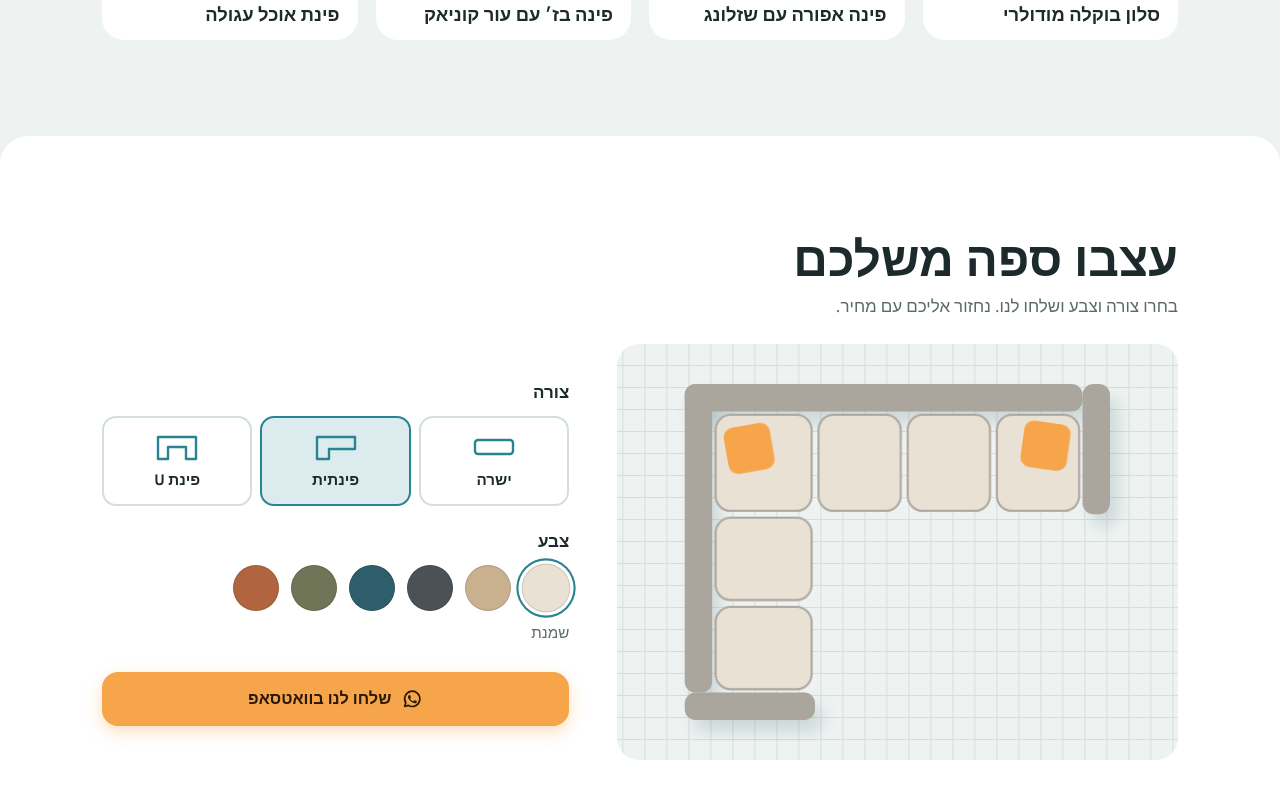
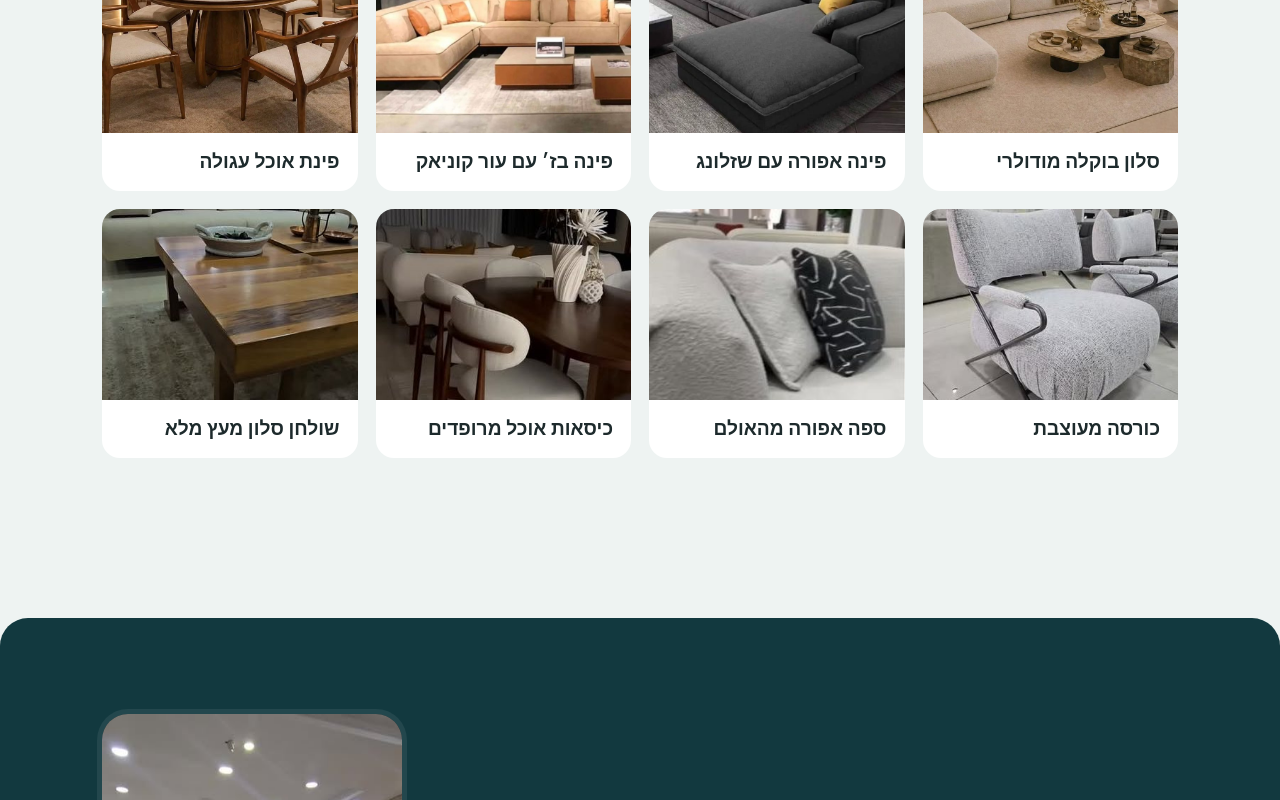
Before and after one commit to metanissarji/alamiya_furniture, a plain HTML site: page index.html in a window 1280 px wide. Shown: the part 1320-2120 px from the top of the page. Drawn offline with Linux system fonts and the light colour scheme; grey boxes are pictures that could not be loaded; a web font is replaced by a local one.

Commit message:
Add category filter, show models two per row on phones, drop sofa designer
Adds four more pieces from the showroom (armchair, gray sofa, dining chairs,
coffee table) so each category has enough to browse and rows stay even.

Co-Authored-By: Claude Opus 5 <noreply@anthropic.com>

```diff
--- a/index.html
+++ b/index.html
@@ -90,7 +90,6 @@ body.switching main{opacity:0}
 .btn-primary{background:var(--cushion);color:var(--cushion-ink);box-shadow:0 6px 16px rgba(246,165,74,.35)}
 .btn-ghost{border-color:var(--teal);color:var(--teal);background:transparent}
 .btn-light{border-color:rgba(255,255,255,.5);color:#fff}
-.btn-block{width:100%}
 
 /* ---------- פתיח ---------- */
 .hero-img{height:44vh;height:44svh;min-height:280px;max-height:520px;overflow:hidden;border-radius:0 0 28px 28px}
@@ -113,46 +112,26 @@ body.switching main{opacity:0}
 .sec-head p{margin-top:8px;color:var(--muted)}
 
 /* ---------- דגמים ---------- */
-.grid{list-style:none;padding:0;margin:26px 0 0;display:grid;grid-template-columns:1fr;gap:18px}
-.card{display:block;width:100%;border:0;padding:0;background:var(--paper);border-radius:22px;overflow:hidden;text-align:start;transition:box-shadow .3s,transform .3s var(--ease)}
+.chips{display:flex;gap:8px;overflow-x:auto;margin:22px -20px 0;padding:2px 20px 6px;scrollbar-width:none}
+.chips::-webkit-scrollbar{display:none}
+.chip{flex:none;min-height:44px;padding:0 16px;border-radius:999px;border:2px solid var(--line);background:var(--paper);font-weight:600;font-size:.95rem;color:var(--ink);transition:background .2s,border-color .2s,color .2s}
+.chip[aria-pressed="true"]{background:var(--teal);border-color:var(--teal);color:#fff}
+.grid{list-style:none;padding:0;margin:18px 0 0;display:grid;grid-template-columns:1fr 1fr;gap:12px}
+.grid li[hidden]{display:none}
+.grid li.show{animation:cardIn .45s var(--ease) both;animation-delay:calc(var(--i,0)*50ms)}
+@keyframes cardIn{from{opacity:0;transform:translateY(12px)}to{opacity:1;transform:none}}
+.card{display:flex;flex-direction:column;width:100%;height:100%;border:0;padding:0;background:var(--paper);border-radius:18px;overflow:hidden;text-align:start;transition:box-shadow .3s,transform .3s var(--ease)}
 .card:hover{box-shadow:0 14px 34px rgba(18,57,63,.12);transform:translateY(-3px)}
-.card figure{position:relative;margin:0;aspect-ratio:1.6;overflow:hidden;background:#e3e9e8}
+.card figure{position:relative;margin:0;aspect-ratio:4/3;overflow:hidden;background:#e3e9e8}
 .card img{width:100%;height:100%;object-fit:cover;transition:transform .7s var(--ease)}
 .card:hover img{transform:scale(1.04)}
-.badge{position:absolute;top:12px;inset-inline-start:12px;padding:4px 12px;border-radius:999px;background:var(--cushion);color:var(--cushion-ink);font-weight:600;font-size:.85rem}
-.card .cb{display:flex;align-items:center;justify-content:space-between;gap:12px;padding:16px 18px}
-.card h3{font-size:1.3rem}
+.badge{position:absolute;top:8px;inset-inline-start:8px;padding:2px 10px;border-radius:999px;background:var(--cushion);color:var(--cushion-ink);font-weight:600;font-size:.85rem}
+.card .cb{display:flex;flex-direction:column;align-items:flex-start;gap:4px;padding:12px 12px 14px}
+.card h3{font-size:1.02rem;line-height:1.25}
+.card .price{font-size:1rem;color:var(--teal)}
 .price{font-family:var(--display);font-weight:600;font-size:1.2rem;white-space:nowrap;direction:ltr;unicode-bidi:isolate}
 .was{color:var(--muted);font-size:.9rem;white-space:nowrap}
 .was s{direction:ltr;unicode-bidi:isolate;display:inline-block}
-
-/* ---------- מעצב ספה ---------- */
-.design{background:var(--paper);border-radius:28px}
-.cfg{display:grid;gap:22px;margin-top:24px}
-.stage{border-radius:22px;background-color:var(--fog);background-image:linear-gradient(var(--line) 1px,transparent 1px),linear-gradient(90deg,var(--line) 1px,transparent 1px);background-size:22px 22px;background-position:center;padding:18px;display:grid;place-items:center}
-.stage svg{width:100%;height:220px}
-#plan .fr{fill:var(--frame);transition:fill .45s ease}
-#plan .st{fill:var(--fab);stroke:var(--frame);stroke-width:1.5;transition:fill .45s ease,stroke .45s ease}
-#plan .pw{fill:var(--cushion)}
-#plan .shadow{fill:rgba(18,57,63,.14);filter:blur(6px)}
-.js-motion #plan .st{transform-box:fill-box;transform-origin:center;animation:pop .5s var(--bounce) both;animation-delay:calc(var(--i)*40ms)}
-.js-motion #plan .pw{transform-box:fill-box;transform-origin:50% 100%;animation:drop .8s var(--bounce) both;animation-delay:calc(180ms + var(--i)*80ms)}
-@keyframes pop{from{transform:scale(.55);opacity:0}to{transform:none;opacity:1}}
-.ctl{border:0;margin:0;padding:0;min-width:0}
-.ctl legend{font-weight:600;margin-bottom:10px;padding:0}
-.ctl+.ctl{margin-top:22px}
-.opt,.sw{position:relative}
-.opt input,.sw input{position:absolute;opacity:0;inset:0;margin:0;cursor:pointer}
-.shapes{display:grid;grid-template-columns:repeat(3,1fr);gap:8px}
-.shapes label{display:flex;flex-direction:column;align-items:center;gap:6px;padding:14px 6px 12px;border-radius:14px;border:2px solid var(--line);font-weight:600;font-size:.95rem;cursor:pointer;transition:border-color .2s,background .2s}
-.shapes svg{width:44px;height:30px;color:var(--teal)}
-.shapes input:checked+label{border-color:var(--teal);background:var(--teal-soft)}
-.shapes input:focus-visible+label,.sw input:focus-visible+label{outline:3px solid var(--teal);outline-offset:3px}
-.swatches{display:flex;flex-wrap:wrap;gap:12px}
-.sw label{display:block;width:46px;height:46px;border-radius:50%;background:var(--c);box-shadow:inset 0 0 0 1px rgba(0,0,0,.12);cursor:pointer;transition:transform .25s var(--bounce)}
-.sw input:checked+label{transform:scale(1.06);box-shadow:inset 0 0 0 1px rgba(0,0,0,.12),0 0 0 3px var(--paper),0 0 0 5px var(--teal)}
-.sw-name{margin-top:10px;color:var(--muted);font-size:.95rem}
-.cfg .btn{margin-top:26px}
 
 /* ---------- אולם תצוגה ---------- */
 .visit{background:var(--deep);color:#fff;margin-top:64px;border-radius:28px 28px 0 0}
@@ -191,7 +170,7 @@ dialog.sheet.closing{animation:sheetDown .25s ease-in forwards}
 .sheet-x{position:absolute;z-index:3;top:12px;inset-inline-end:12px;width:44px;height:44px;border-radius:50%;border:0;background:rgba(255,255,255,.95);display:grid;place-items:center;box-shadow:0 2px 10px rgba(0,0,0,.15)}
 .sheet-x svg{width:20px;height:20px}
 .sheet-media{margin:0;background:var(--fog);touch-action:pan-x}
-.sheet-media img{width:100%;aspect-ratio:1.6;object-fit:cover}
+.sheet-media img{width:100%;height:auto;max-height:56vh;object-fit:cover}
 .sheet-body{padding:22px 20px 26px;display:flex;flex-direction:column;gap:10px}
 .sheet-body h3{font-size:1.8rem}
 .sheet-body .d{color:var(--muted)}
@@ -203,7 +182,10 @@ dialog.sheet.closing{animation:sheetDown .25s ease-in forwards}
 
 /* ---------- טאבלט ומחשב ---------- */
 @media (min-width:640px){
-  .grid{grid-template-columns:1fr 1fr}
+  .grid{grid-template-columns:repeat(3,1fr);gap:18px}
+  .card h3{font-size:1.2rem}
+  .card .cb{padding:16px 18px 18px}
+  .chips{margin-inline:0;padding-inline:0}
   .actions{grid-template-columns:auto auto;justify-content:start}
   .sheet-act{grid-template-columns:1.4fr 1fr}
 }
@@ -218,9 +200,6 @@ dialog.sheet.closing{animation:sheetDown .25s ease-in forwards}
   .hero-copy{padding:0}
   .perks{justify-content:start;grid-template-columns:repeat(3,max-content);gap:36px;text-align:start}
   .perks li{flex-direction:row}
-  .grid{grid-template-columns:repeat(3,1fr)}
-  .cfg{grid-template-columns:1.2fr 1fr;gap:48px;align-items:center}
-  .stage svg{height:380px}
   .visit-grid{grid-template-columns:1fr auto;gap:80px}
   .vframe{width:300px}
   dialog.sheet{margin:auto;max-width:560px;width:calc(100% - 64px);border-radius:26px;max-height:90vh}
@@ -231,7 +210,6 @@ dialog.sheet.closing{animation:sheetDown .25s ease-in forwards}
 }
 @media (min-width:1200px){
   .grid{grid-template-columns:repeat(4,1fr)}
-  .card h3{font-size:1.15rem}
 }
 @media (max-width:959px){
   .hero>.wrap{padding-inline:0}
@@ -275,7 +253,6 @@ dialog.sheet.closing{animation:sheetDown .25s ease-in forwards}
     </a>
     <nav class="nav" aria-label="ניווט">
       <a href="#models" data-t="nav.models">הדגמים</a>
-      <a href="#design" data-t="nav.design">עיצוב ספה</a>
       <a href="#visit" data-t="nav.visit">אולם תצוגה</a>
     </nav>
     <div class="sofa-toggle" role="group" aria-label="שפה / اللغة">
@@ -306,33 +283,10 @@ dialog.sheet.closing{animation:sheetDown .25s ease-in forwards}
     <div class="wrap">
       <div class="sec-head rv">
         <h2 id="models-h" data-t="models.h">הדגמים שלנו</h2>
-        <p data-t="models.p">הקישו על דגם כדי לשאול עליו.</p>
+        <p data-t="models.p">בחרו סוג, והקישו על דגם כדי לשאול עליו.</p>
       </div>
+      <div class="chips" id="chips" role="group" data-t-aria="filter" aria-label="סינון לפי סוג"></div>
       <ul class="grid" id="grid"></ul>
-    </div>
-  </section>
-
-  <section class="sec design" id="design" aria-labelledby="des-h">
-    <div class="wrap">
-      <div class="sec-head rv">
-        <h2 id="des-h" data-t="des.h">עצבו ספה משלכם</h2>
-        <p data-t="des.p">בחרו צורה וצבע ושלחו לנו. נחזור אליכם עם מחיר.</p>
-      </div>
-      <div class="cfg">
-        <div class="stage rv"><svg id="plan" role="img" aria-label=""></svg></div>
-        <div class="rv">
-          <fieldset class="ctl">
-            <legend data-t="des.shape">צורה</legend>
-            <div class="shapes" id="shapes"></div>
-          </fieldset>
-          <fieldset class="ctl">
-            <legend data-t="des.color">צבע</legend>
-            <div class="swatches" id="fabSw"></div>
-            <p class="sw-name" id="fabName"></p>
-          </fieldset>
-          <a class="btn btn-primary btn-block" id="cfgSend" href="#" target="_blank" rel="noopener"><svg><use href="#i-wa"/></svg><span data-t="des.send">שלחו לנו בוואטסאפ</span></a>
-        </div>
-      </div>
     </div>
   </section>
 
@@ -403,16 +357,13 @@ const WAZE_URL = 'https://waze.com/ul?q=' + encodeURIComponent('רהיטי עא
 const T = {
   he: {
     'doc.title':'רהיטי עאלמיה | ספות ופינות ישיבה בייצור מקומי',
-    'nav.models':'הדגמים','nav.design':'עיצוב ספה','nav.visit':'אולם תצוגה',
+    'nav.models':'הדגמים','nav.visit':'אולם תצוגה',
     'hero.title':'הבית יפה יותר<br>עם <em>עאלמיה</em>',
     'hero.sub':'ספות ופינות ישיבה בייצור מקומי, בכל מידה ובכל צבע.',
     'hero.cta':'לדגמים שלנו',
     'perk1':'ייצור מקומי','perk2':'אחריות לשנים','perk3':'משלוח עד הבית',
-    'models.h':'הדגמים שלנו','models.p':'הקישו על דגם כדי לשאול עליו.',
-    'deal':'מבצע','price.was':'במקום',
-    'des.h':'עצבו ספה משלכם','des.p':'בחרו צורה וצבע ושלחו לנו. נחזור אליכם עם מחיר.',
-    'des.shape':'צורה','des.color':'צבע','des.send':'שלחו לנו בוואטסאפ',
-    'shape.I':'ישרה','shape.L':'פינתית','shape.U':'פינת U',
+    'models.h':'הדגמים שלנו','models.p':'בחרו סוג, והקישו על דגם כדי לשאול עליו.',
+    'cat.all':'הכל','cat.corner':'פינות','cat.sofa':'ספות','cat.table':'שולחנות','filter':'סינון לפי סוג','deal':'מבצע','price.was':'במקום',
     'vis.h':'בואו לאולם התצוגה','vis.p':'עין איברהים, אום אל-פחם. עשרות דגמים שאפשר לשבת עליהם לפני שמחליטים.',
     'vis.waze':'נווטו ב-Waze','vis.video':'סרטון מאולם התצוגה',
     'foot.rights':'© 2026 רהיטי עאלמיה','foot.credit':'עיצוב ובניית אתר: Nexora',
@@ -420,21 +371,16 @@ const T = {
     'sheet.wa':'שאלו בוואטסאפ','sheet.call':'התקשרו','sheet.close':'סגירה',
     'wa.general':'שלום, הגעתי מהאתר ואשמח לפרטים על הרהיטים.',
     'wa.product':n=>`שלום, אני מתעניין/ת בדגם "${n}". אפשר לקבל פרטים?`,
-    'wa.cfg':(s,c)=>`שלום, עיצבתי ספה באתר: ${s}, בצבע ${c}. אשמח להצעת מחיר.`,
-    'plan.aria':(s,c)=>`שרטוט ספה ${s} בצבע ${c}`
   },
   ar: {
     'doc.title':'العالمية للأثاث | كنبايات وزوايا صناعة محلية',
-    'nav.models':'الموديلات','nav.design':'صمّم كنبتك','nav.visit':'المعرض',
+    'nav.models':'الموديلات','nav.visit':'المعرض',
     'hero.title':'مع <em>العالمية</em><br>بيتك أحلى',
     'hero.sub':'كنبايات وزوايا صناعة محلية، بأي مقاس وأي لون.',
     'hero.cta':'شوف الموديلات',
     'perk1':'صناعة محلية','perk2':'ضمان لسنوات','perk3':'توصيل للبيت',
-    'models.h':'موديلاتنا','models.p':'اضغط على الموديل لتسأل عنه.',
-    'deal':'عرض','price.was':'بدل',
-    'des.h':'صمّم كنبتك','des.p':'اختر الشكل واللون وأرسله لنا، ونرد عليك بالسعر.',
-    'des.shape':'الشكل','des.color':'اللون','des.send':'أرسل لنا عبر واتساب',
-    'shape.I':'مستقيمة','shape.L':'زاوية','shape.U':'زاوية U',
+    'models.h':'موديلاتنا','models.p':'اختر النوع، واضغط على الموديل لتسأل عنه.',
+    'cat.all':'الكل','cat.corner':'زوايا','cat.sofa':'كنبايات','cat.table':'طاولات','filter':'تصفية حسب النوع','deal':'عرض','price.was':'بدل',
     'vis.h':'زورونا في المعرض','vis.p':'عين إبراهيم، أم الفحم. عشرات الموديلات تقدر تجرّبها قبل ما تقرّر.',
     'vis.waze':'وصّلني بـ Waze','vis.video':'فيديو من المعرض',
     'foot.rights':'© 2026 العالمية للأثاث','foot.credit':'تصميم وبناء الموقع: Nexora',
@@ -442,46 +388,48 @@ const T = {
     'sheet.wa':'اسأل عبر واتساب','sheet.call':'اتصل','sheet.close':'إغلاق',
     'wa.general':'مرحبا، وصلت من الموقع وبدي تفاصيل عن الأثاث.',
     'wa.product':n=>`مرحبا، أنا مهتم/ة بموديل "${n}". ممكن تفاصيل؟`,
-    'wa.cfg':(s,c)=>`مرحبا، صمّمت كنبة في الموقع: ${s}، باللون ${c}. بدي عرض سعر.`,
-    'plan.aria':(s,c)=>`رسم كنبة ${s} باللون ${c}`
   }
 };
 
+const CATS = ['all','corner','sofa','table'];
 const PRODUCTS = [
-  {id:'family-u', img:'img/family-u.jpg',
+  {id:'family-u', cat:'corner', img:'img/family-u.jpg',
     he:['פינת U משפחתית','עור בגוון קוניאק עם בד בהיר, מקום לכל המשפחה.'],
     ar:['زاوية U عائلية','جلد بلون الكونياك مع قماش فاتح، مكان لكل العائلة.']},
-  {id:'summer', img:'img/summer.jpg', price:4990,
+  {id:'summer', cat:'corner', img:'img/summer.jpg', price:4990,
     he:['פינה מודולרית – קיץ 2026','בוקלה בגוון חול עם שזלונג עמוק.'],
     ar:['زاوية معيارية – صيف 2026','بوكليه بلون الرمل مع شيزلونج عميق.']},
-  {id:'u-channel', img:'img/u-channel.jpg',
+  {id:'u-channel', cat:'corner', img:'img/u-channel.jpg',
     he:['פינה בתפרים אנכיים','ריפוד רך וידיות מצופות עץ אגוז.'],
     ar:['زاوية بخياطة عمودية','تنجيد ناعم ومساند من خشب الجوز.']},
-  {id:'cloud', img:'img/cloud.jpg',
+  {id:'cloud', cat:'sofa', img:'img/cloud.jpg',
     he:['ספת ענן','בוקלה לבן, רכה במיוחד.'],
     ar:['كنبة الغيمة','بوكليه أبيض، طرية جداً.']},
-  {id:'modular', img:'img/modular.jpg',
+  {id:'modular', cat:'sofa', img:'img/modular.jpg',
     he:['סלון בוקלה מודולרי','חלקים נפרדים שמסדרים לפי החדר.'],
     ar:['صالون بوكليه معياري','قطع منفصلة ترتّبها حسب الغرفة.']},
-  {id:'gray-corner', img:'img/gray-corner.jpg',
+  {id:'gray-corner', cat:'corner', img:'img/gray-corner.jpg',
     he:['פינה אפורה עם שזלונג','בד עמיד לשימוש יומיומי.'],
     ar:['زاوية رمادية مع شيزلونج','قماش متين للاستعمال اليومي.']},
-  {id:'cognac', img:'img/cognac.jpg',
+  {id:'cognac', cat:'corner', img:'img/cognac.jpg',
     he:['פינה בז׳ עם עור קוניאק','בד בז׳ עם עיטורי עור.'],
     ar:['زاوية بيج مع جلد كونياك','قماش بيج مع تفاصيل جلد.']},
-  {id:'dining', img:'img/dining.jpg',
+  {id:'dining', cat:'table', img:'img/dining.jpg',
     he:['פינת אוכל עגולה','שולחן שיש ושישה כיסאות.'],
-    ar:['طاولة سفرة دائرية','طاولة رخام وستة كراسٍ.']}
+    ar:['طاولة سفرة دائرية','طاولة رخام وستة كراسٍ.']},
+  {id:'armchair', cat:'sofa', img:'img/armchair.jpg',
+    he:['כורסה מעוצבת','בד בוקלה אפור על מסגרת מתכת.'],
+    ar:['فوتيه مودرن','قماش بوكليه رمادي على هيكل معدني.']},
+  {id:'gray-sofa', cat:'sofa', img:'img/gray-sofa.jpg',
+    he:['ספה אפורה מהאולם','בוקלה אפור רך עם כריות נוי.'],
+    ar:['كنبة رمادية من المعرض','بوكليه رمادي ناعم مع مخدات زينة.']},
+  {id:'dining-chairs', cat:'table', img:'img/dining-chairs.jpg',
+    he:['כיסאות אוכל מרופדים','ריפוד שמנת ומסגרת עץ כהה.'],
+    ar:['كراسي سفرة منجّدة','تنجيد كريمي وهيكل خشب داكن.']},
+  {id:'coffee-table', cat:'table', img:'img/coffee-table.jpg',
+    he:['שולחן סלון מעץ מלא','עץ טבעי בגוונים חמים.'],
+    ar:['طاولة صالون خشب','خشب طبيعي بألوان دافئة.']}
 ];
-const FABRICS = [
-  {id:'cream', c:'#E9E2D4', he:'שמנת', ar:'كريمي'},
-  {id:'sand', c:'#C9B08F', he:'חול', ar:'رملي'},
-  {id:'charcoal', c:'#4B5157', he:'אפור פחם', ar:'رمادي فحمي'},
-  {id:'petrol', c:'#2E5E6B', he:'כחול פטרול', ar:'أزرق بترولي'},
-  {id:'olive', c:'#6F7556', he:'ירוק זית', ar:'زيتي'},
-  {id:'terra', c:'#B0643F', he:'טרקוטה', ar:'تيراكوتا'}
-];
-
 const $ = (s, r=document) => r.querySelector(s);
 const $$ = (s, r=document) => [...r.querySelectorAll(s)];
 const reduce = matchMedia('(prefers-reduced-motion: reduce)').matches;
@@ -497,13 +445,33 @@ const byId = id => PRODUCTS.find(p => p.id === id);
 /* ---------- דגמים ---------- */
 function renderGrid() {
   $('#grid').innerHTML = PRODUCTS.map(p => `
-    <li class="rv in">
+    <li data-cat="${p.cat}">
       <button type="button" class="card" data-id="${p.id}">
-        <figure><img src="${p.img}" alt="" loading="lazy" width="1000" height="625">${p.price ? `<span class="badge">${t('deal')}</span>` : ''}</figure>
+        <figure><img src="${p.img}" alt="" loading="lazy">${p.price ? `<span class="badge">${t('deal')}</span>` : ''}</figure>
         <span class="cb"><h3>${p[lang][0]}</h3>${p.price ? `<span class="price">${fmt(p.price)}</span>` : ''}</span>
       </button>
     </li>`).join('');
+  filter(false);
 }
+let cat = 'all';
+function renderChips() {
+  $('#chips').innerHTML = CATS.map(c => `<button type="button" class="chip" data-cat="${c}" aria-pressed="${c === cat}">${t('cat.' + c)}</button>`).join('');
+}
+function filter(animate) {
+  let i = 0;
+  $$('#grid li').forEach(li => {
+    const on = cat === 'all' || li.dataset.cat === cat;
+    li.hidden = !on;
+    li.classList.remove('show');
+    if (on && animate && !reduce) { li.style.setProperty('--i', i++); void li.offsetWidth; li.classList.add('show'); }
+  });
+}
+$('#chips').addEventListener('click', e => {
+  const b = e.target.closest('.chip'); if (!b) return;
+  cat = b.dataset.cat;
+  $$('.chip').forEach(c => c.setAttribute('aria-pressed', c === b));
+  filter(true);
+});
 
 /* ---------- חלונית דגם ---------- */
 const sheet = $('#sheet');
@@ -549,66 +517,6 @@ $('#grid').addEventListener('click', e => { const b = e.target.closest('.card');
   });
 })();
 
-/* ---------- מעצב ספה ---------- */
-const cfg = {shape:'L', fab:'cream'};
-const SHAPE_ICONS = {
-  I:'<svg viewBox="0 0 44 30"><rect x="3" y="8" width="38" height="14" rx="3" fill="none" stroke="currentColor" stroke-width="2.4"/></svg>',
-  L:'<svg viewBox="0 0 44 30"><path d="M3 5h38v12H15v10H3z" fill="none" stroke="currentColor" stroke-width="2.4" stroke-linejoin="round"/></svg>',
-  U:'<svg viewBox="0 0 44 30"><path d="M3 5h38v22H31V15H13v12H3z" fill="none" stroke="currentColor" stroke-width="2.4" stroke-linejoin="round"/></svg>'
-};
-function renderControls() {
-  $('#shapes').innerHTML = ['I','L','U'].map(s => `<span class="opt"><input type="radio" name="shape" id="sh-${s}" value="${s}" ${cfg.shape === s ? 'checked' : ''}><label for="sh-${s}">${SHAPE_ICONS[s]}${t('shape.' + s)}</label></span>`).join('');
-  $('#fabSw').innerHTML = FABRICS.map(f => `<span class="sw"><input type="radio" name="fab" id="fab-${f.id}" value="${f.id}" ${f.id === cfg.fab ? 'checked' : ''}><label for="fab-${f.id}" style="--c:${f.c}"><span class="sr">${f[lang]}</span></label></span>`).join('');
-}
-function geometry() {
-  const s = 65, d = 95, b = 20, a = 20, m = 2, n = 3, F = [], S = [], P = [];
-  let W, H;
-  const fr = (x,y,w,h) => F.push([x,y,w,h]);
-  const st = (x,y,w,h) => S.push([x+2.5,y+2.5,w-5,h-5]);
-  if (cfg.shape === 'I') {
-    W = 2*a + n*s; H = d;
-    fr(0,0,W,b); fr(0,0,a,d); fr(W-a,0,a,d);
-    for (let i=0;i<n;i++) st(a+i*s,b,s,d-b);
-    P.push([a+10,b+8,-8],[W-a-44,b+8,8]);
-  } else if (cfg.shape === 'L') {
-    W = d + n*s + a; H = d + m*s + a;
-    fr(0,0,d+n*s,b); fr(0,0,b,d+m*s); fr(d+n*s,0,a,d); fr(0,d+m*s,d,a);
-    st(b,b,d-b,d-b);
-    for (let i=0;i<n;i++) st(d+i*s,b,s,d-b);
-    for (let j=0;j<m;j++) st(b,d+j*s,d-b,s);
-    P.push([b+10,b+10,-10],[d+n*s-44,b+8,8]);
-  } else {
-    W = 2*d + n*s; H = d + m*s + a;
-    fr(0,0,W,b); fr(0,0,b,d+m*s); fr(W-b,0,b,d+m*s); fr(0,d+m*s,d,a); fr(W-d,d+m*s,d,a);
-    st(b,b,d-b,d-b); st(W-d,b,d-b,d-b);
-    for (let i=0;i<n;i++) st(d+i*s,b,s,d-b);
-    for (let j=0;j<m;j++) { st(b,d+j*s,d-b,s); st(W-d,d+j*s,d-b,s); }
-    P.push([b+10,b+10,-10],[W-b-44,b+10,10]);
-  }
-  return {W, H, F, S, P};
-}
-function drawPlan() {
-  const g = geometry(), svg = $('#plan'), pad = 16;
-  svg.setAttribute('viewBox', `${-pad} ${-pad} ${g.W + 2*pad} ${g.H + 2*pad}`);
-  const r = (a, cls, i) => `<rect class="${cls}" x="${a[0]}" y="${a[1]}" width="${a[2]}" height="${a[3]}" rx="${cls==='fr'?8:11}" style="--i:${i}"/>`;
-  svg.innerHTML =
-    g.F.map(a => `<rect class="shadow" x="${a[0]+6}" y="${a[1]+9}" width="${a[2]}" height="${a[3]}" rx="10"/>`).join('') +
-    g.F.map((a,i) => r(a,'fr',i)).join('') +
-    g.S.map((a,i) => r(a,'st',i)).join('') +
-    g.P.map((p,i) => `<g transform="translate(${p[0]+17} ${p[1]+17}) rotate(${p[2]})"><rect class="pw" x="-17" y="-17" width="34" height="34" rx="7" style="--i:${i}"/></g>`).join('');
-  recolor();
-}
-function recolor() {
-  const fab = FABRICS.find(f => f.id === cfg.fab), svg = $('#plan'), shape = t('shape.' + cfg.shape);
-  svg.style.setProperty('--fab', fab.c);
-  svg.style.setProperty('--frame', `color-mix(in srgb, ${fab.c} 70%, #1b1b1b)`);
-  svg.setAttribute('aria-label', t('plan.aria')(shape, fab[lang]));
-  $('#fabName').textContent = fab[lang];
-  $('#cfgSend').href = waLink(t('wa.cfg')(shape, fab[lang]));
-}
-$('#shapes').addEventListener('change', e => { cfg.shape = e.target.value; drawPlan(); });
-$('#fabSw').addEventListener('change', e => { cfg.fab = e.target.value; recolor(); });
-
 /* ---------- שפה ---------- */
 function applyLang() {
   document.documentElement.lang = lang;
@@ -618,7 +526,7 @@ function applyLang() {
   $$('.sofa-toggle button').forEach(b => b.setAttribute('aria-pressed', b.dataset.lang === lang));
   $$('.js-wa').forEach(a => a.href = waLink(t('wa.general')));
   $$('.js-waze').forEach(a => a.href = WAZE_URL);
-  renderGrid(); renderControls(); drawPlan();
+  renderChips(); renderGrid();
   if (sheet.open && current) fillSheet();
 }
 $$('.sofa-toggle button').forEach(b => b.addEventListener('click', () => {
```
Also changed, not shown: img/armchair.jpg (added), img/coffee-table.jpg (added), img/dining-chairs.jpg (added), img/gray-sofa.jpg (added).
